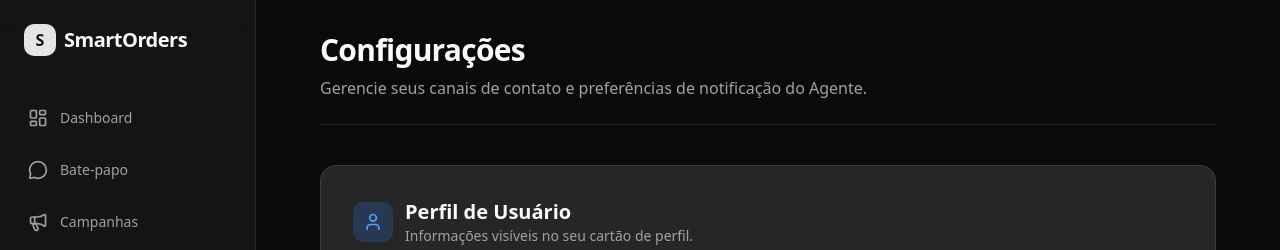
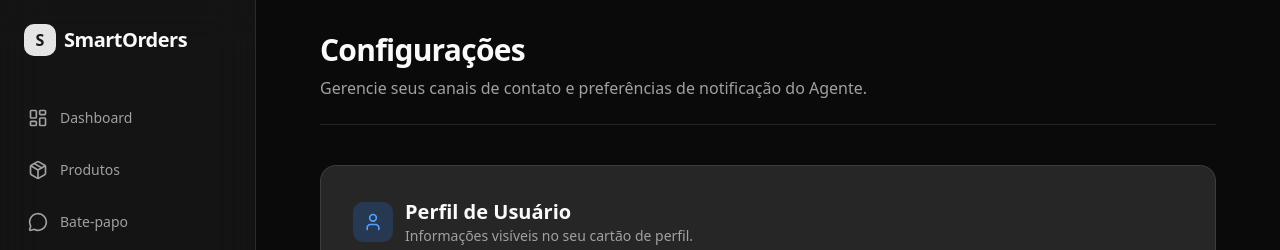
Before and after one commit to josepedro15/GerenteDeEstoque, a Next.js app in the folder frontend/: page /settings in a window 1280 px wide. Shown: the top 250 px of the page. Built offline with nearby package versions, Linux system fonts and the light colour scheme; no server answers; the database is empty.

Commit message:
fix: add products link to sidebar navigation

```diff
--- a/frontend/components/layout/sidebar.tsx
+++ b/frontend/components/layout/sidebar.tsx
@@ -28,6 +28,7 @@ import { useTheme } from "@/contexts/ThemeContext";
 
 const menuItems = [
     { icon: LayoutDashboard, label: "Dashboard", href: "/" },
+    { icon: Package, label: "Produtos", href: "/products", activeColor: "text-emerald-400" },
     // { icon: Sparkles, label: "Sugestões (IA)", href: "/recommendations", activeColor: "text-blue-400" },
     { icon: MessageCircle, label: "Bate-papo", href: "/chat", activeColor: "text-indigo-400" },
     // { icon: BrainCircuit, label: "Simulador IA", href: "/simulator", activeColor: "text-purple-400" },
```
